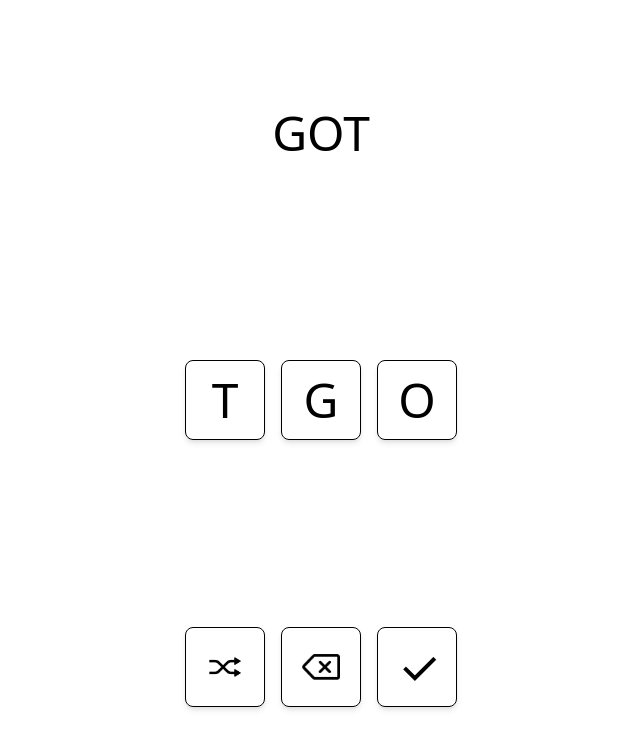
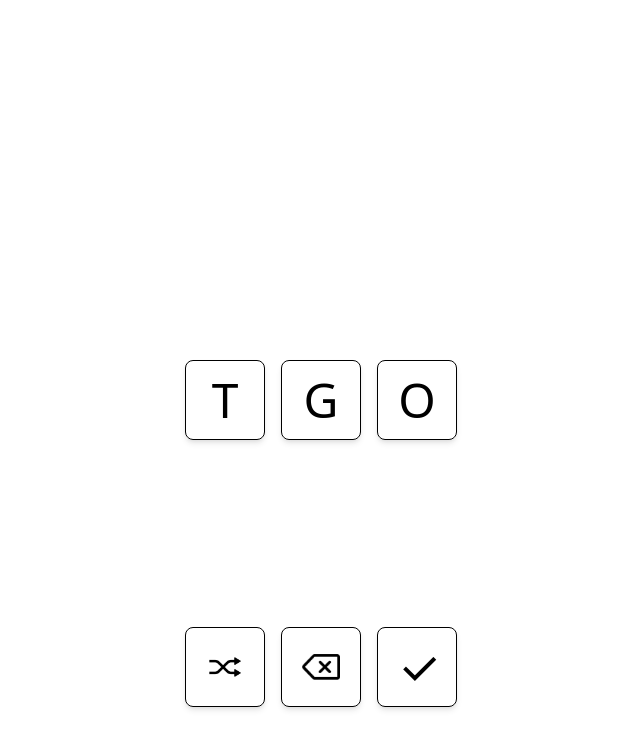
Before and after one commit to lacker/valentines2021, a React (Create React App) app: page / in a window 1280 px wide. Shown: the top 748 px of the page, without its empty margins (319-959 px from the left). Built offline with nearby package versions, Linux system fonts and the light colour scheme.

Commit message:
typey things

```diff
--- a/src/App.js
+++ b/src/App.js
@@ -58,6 +58,7 @@ function App() {
   let [length, setLength] = useState(MIN_LENGTH);
   let [solution, setSolution] = useState("");
   let [letters, setLetters] = useState([]);
+  let [partial, setPartial] = useState("");
 
   let newGame = newLength => {
     if (newLength < MIN_LENGTH) {
@@ -75,6 +76,7 @@ function App() {
     setLength(newLength);
     setSolution(newSolution);
     setLetters(newLetters);
+    setPartial("");
   };
 
   if (letters.length === 0) {
@@ -84,12 +86,13 @@ function App() {
 
   let select = letter => {
     console.log("selected", letter);
+    setPartial(partial + letter);
   };
 
   return (
     <div className="h-screen v-screen flex flex-col">
       <div className="flex-1 flex justify-center items-center">
-        <div className="text-5xl">{solution}</div>
+        <div className="text-5xl">{partial}</div>
       </div>
       <div className="flex-1 flex justify-center items-center">
         {letters.map(letter =>
@@ -114,6 +117,7 @@ function App() {
           image={backspace}
           onClick={() => {
             console.log("backspace");
+            setPartial(partial.slice(0, -1));
           }}
         />
         <LetterButton
```
